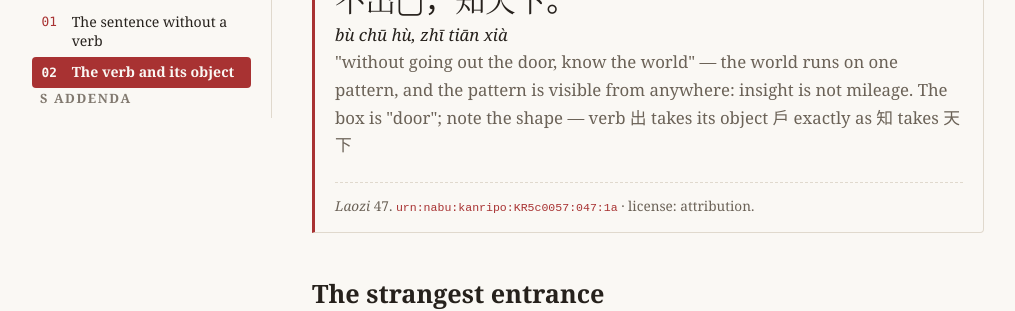
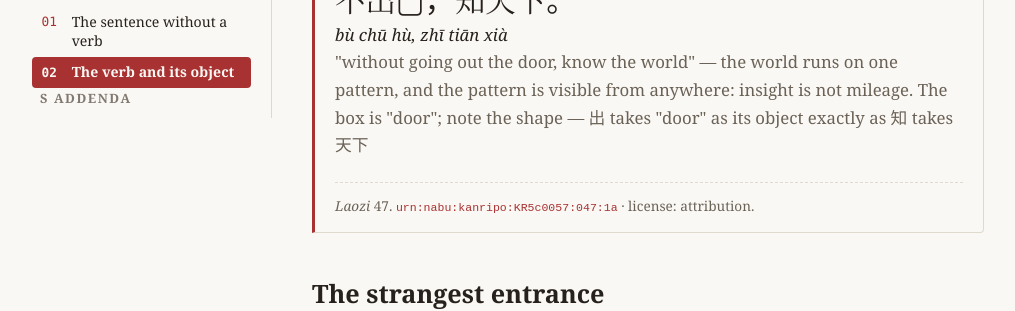
Before and after one commit to arvicco/nabu-edubba, a Jekyll site: the page built from site/sinographs/102/02-the-verb-and-its-object.md, in a window 1280 px wide and 900 px high, scrolled down 1870 px. Shown: the part 210-521 px from the top of the window, without its empty margins (132-1147 px from the left). Built offline with Jekyll 4.4.1, drawn with Linux system fonts in a browser that asks for light colours; part of the change alters nothing that is shown; some of the changed text lies outside the part shown.

Commit message:
fix: ch2 red-gate repair — 戶 glyph out of the gloss, ch1 link added
The previous commit landed on a red gate: piping rake gate to
tail masked the exit code (the exact 2026-07-29 near-miss the law
exists for). Gate re-run bare and green.

Co-Authored-By: Claude Fable 5 <noreply@anthropic.com>

```diff
--- a/site/sinographs/102/02-the-verb-and-its-object.md
+++ b/site/sinographs/102/02-the-verb-and-its-object.md
@@ -68,8 +68,10 @@ chapter's verbs of seeing and motion:
   </tbody>
 </table>
 
-And 父 pays a debt: chapter 01's 父父, "let the father be a
-father," boxed it — one chapter early.
+And 父 pays a debt:
+<a href="{{ '/sinographs/102/01-the-sentence-without-a-verb/' | relative_url }}">chapter 01's</a>
+父父, "let the father be a father," boxed it — one chapter
+early.
 
 ## Subject, verb, object
 
@@ -94,7 +96,7 @@ about knowledge:
 
 <figure class="reading reading--script">
   <div class="reading-lines">
-    <div class="reading-line"><span class="script">不出▢，知天下。</span><span class="translit pinyin">bù chū hù, zhī tiān xià</span><span class="gloss">"without going out the door, know the world" — the world runs on one pattern, and the pattern is visible from anywhere: insight is not mileage. The box is "door"; note the shape — verb 出 takes its object 戶 exactly as 知 takes 天下</span></div>
+    <div class="reading-line"><span class="script">不出▢，知天下。</span><span class="translit pinyin">bù chū hù, zhī tiān xià</span><span class="gloss">"without going out the door, know the world" — the world runs on one pattern, and the pattern is visible from anywhere: insight is not mileage. The box is "door"; note the shape — 出 takes "door" as its object exactly as 知 takes 天下</span></div>
   </div>
   <figcaption class="citation">
     <em>Laozi</em> 47.
```
